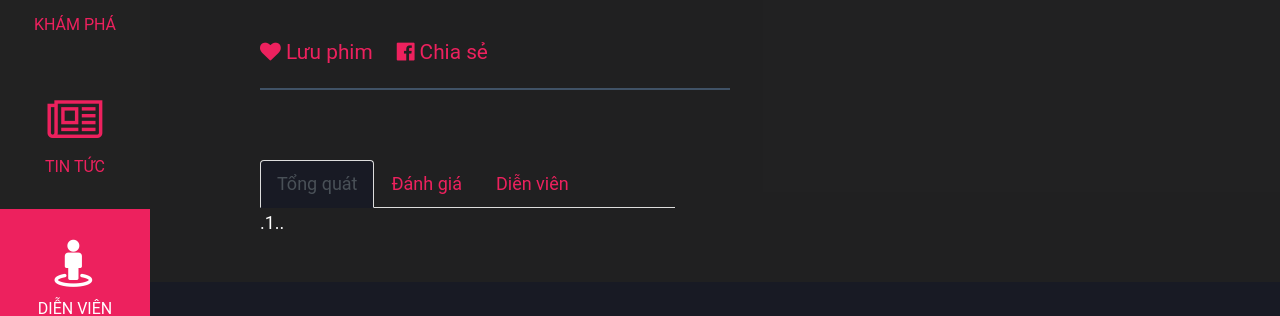
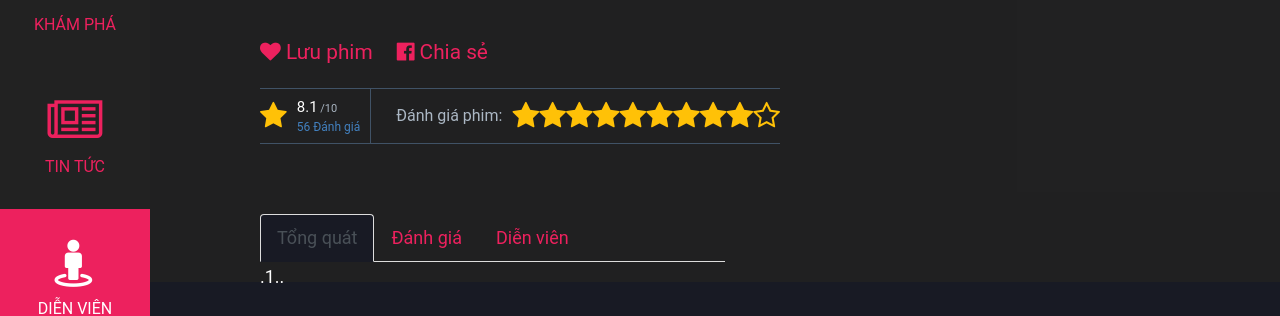
Before and after one commit to hoangbaovu/project-website-movie-template, a website: page app/movie-detail.html in a window 1280 px wide. Shown: the part 317-633 px from the top of the page. Drawn offline with Linux system fonts and the light colour scheme.

Commit message:
Added movie-rate

```diff
--- a/app/movie-detail.html
+++ b/app/movie-detail.html
@@ -83,7 +83,25 @@
                   <a href="#"><i class="fa fa-facebook-official" aria-hidden="true"></i> Chia sẻ</a>
                 </div>
                 <div class="movie-rate">
-
+                  <div class="movie-rate__point">
+                    <i class="fa fa-star" aria-hidden="true"></i>
+                    <p><span>8.1</span> /10<br>
+                      <span class="rv">56 Đánh giá</span>
+                    </p>
+                  </div>
+                  <div class="movie-rate__rate-star">
+                    <p>Đánh giá phim: </p>
+                    <i class="fa fa-star" aria-hidden="true"></i>
+                    <i class="fa fa-star" aria-hidden="true"></i>
+                    <i class="fa fa-star" aria-hidden="true"></i>
+                    <i class="fa fa-star" aria-hidden="true"></i>
+                    <i class="fa fa-star" aria-hidden="true"></i>
+                    <i class="fa fa-star" aria-hidden="true"></i>
+                    <i class="fa fa-star" aria-hidden="true"></i>
+                    <i class="fa fa-star" aria-hidden="true"></i>
+                    <i class="fa fa-star" aria-hidden="true"></i>
+                    <i class="fa fa-star-o" aria-hidden="true"></i>
+                  </div>
                 </div>
                 <div class="cast-bio movie-nav-tabs">
                     <ul class="nav nav-tabs" id="myTab" role="tablist">
--- a/app/scss/pages/_movie-detail.scss
+++ b/app/scss/pages/_movie-detail.scss
@@ -18,4 +18,48 @@
     border-top: 1px solid #405266;
     border-bottom: 1px solid #405266;
     margin-bottom: 70px;
+
+    i {
+        color: $yellow;
+        font-size: 1.8rem;
+    }
+
+    &__point {
+        display: flex;
+        align-items: center;
+        justify-content: flex-start;
+
+        p {
+            margin-bottom: 0;
+            margin-left: 10px;
+            font-size: 11px;
+            color: #abb7c4;
+
+            span {
+                color: #fff;
+                font-size: 15px;
+                font-weight: 400;
+            }
+
+            span.rv {
+                font-size: 12px;
+                color: #4280bf;
+            }
+        }
+    }
+
+    &__rate-star {
+        display: flex;
+        align-items: center;
+        justify-content: flex-start;
+        margin-left: 10px;
+        border-left: 1px solid #405266;
+        padding-left: 15px;
+        height: 54px;
+
+        p {
+            color: #abb7c4;
+            margin: 0 10px;
+        }
+    }
 }
```
Also changed, not shown: app/css/main.css.
